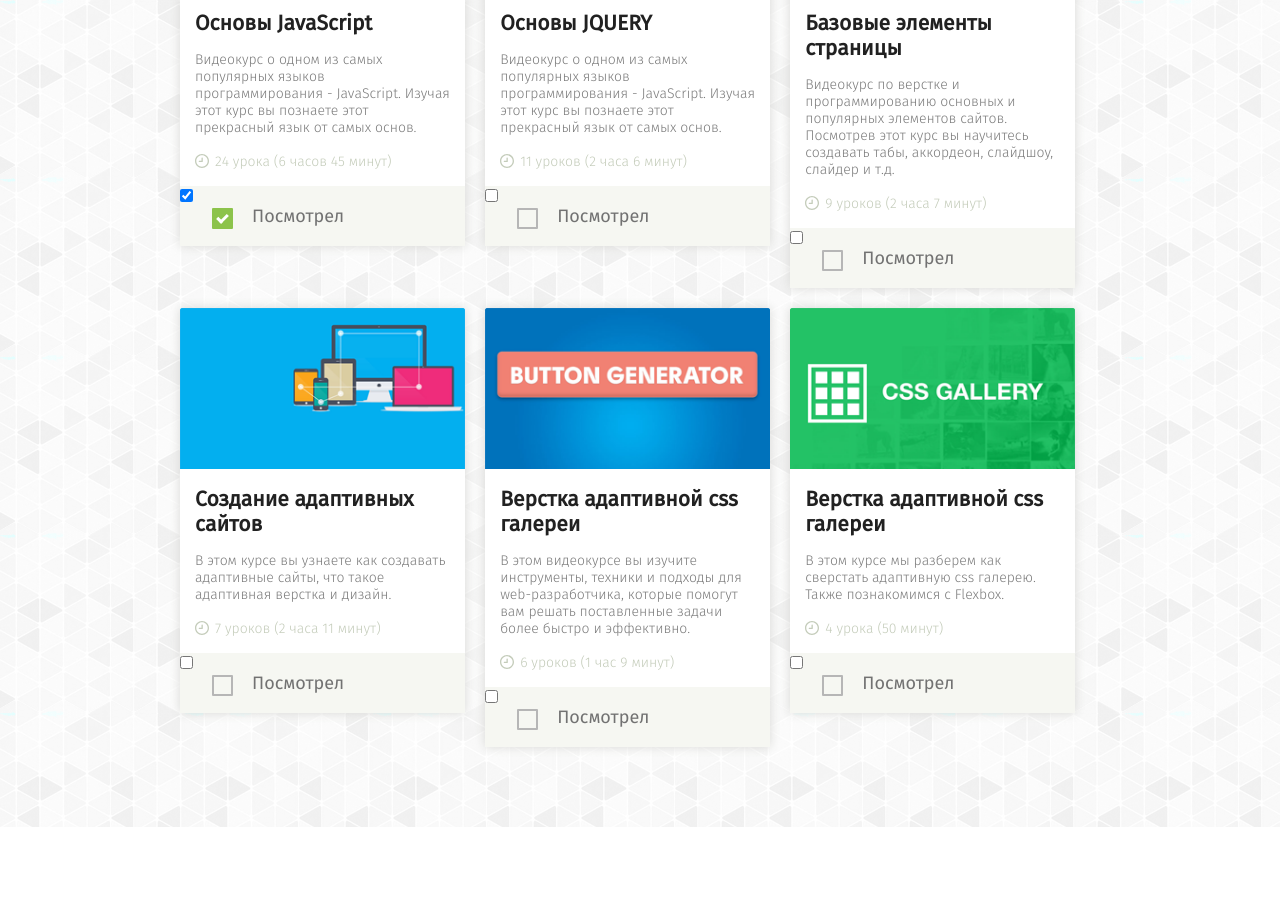
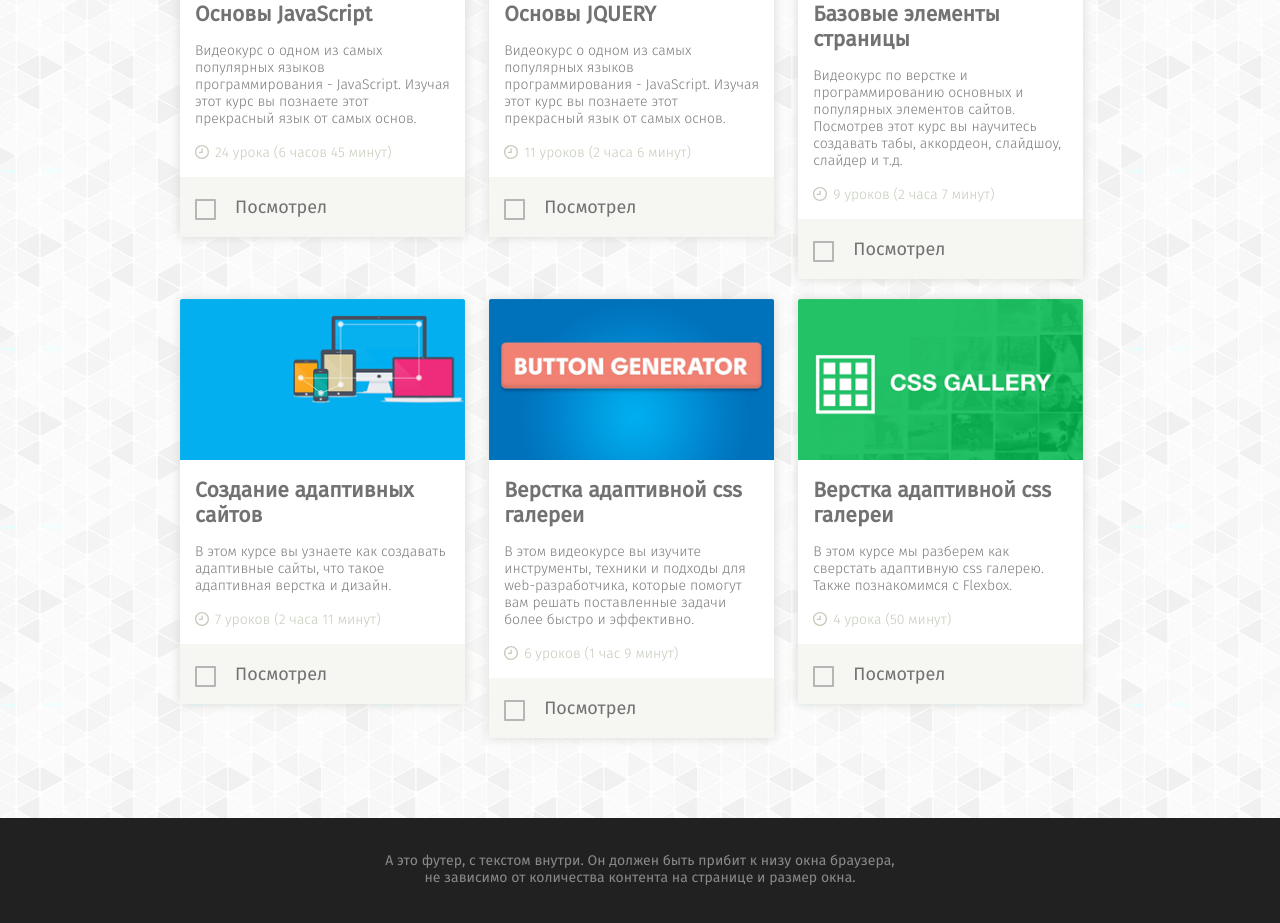
Before and after one commit to AlexeyMasnoy/-Loftschool, a website: page app/index.html in a window 1280 px wide. Shown: the part 904-1827 px from the top of the page. Before the commit the page ends 1731 px from the top, so only its background shows below. Drawn offline with nearby package versions, Linux system fonts and the light colour scheme.

Commit message:
Тестовое задание LoftSchool final

```diff
--- a/app/css/style.css
+++ b/app/css/style.css
@@ -13,6 +13,12 @@
 @font-face {
 	font-family: "FiraSans-Regular";
 	src: url(../fonts/FiraSans/FiraSans-Regular.ttf);
+
+}
+
+@font-face {
+	font-family: "symbols";
+	src: url(../fonts/FontAwesome/fontawesome-webfont.ttf);
 
 }
 
@@ -50,7 +56,8 @@ html,body {
 }
 
 .main_header {
-	width: 100%;
+	min-width: 1200px;
+	padding: 0px;
     height: 90px;
 	margin: auto;
 	color: #ffffff;
@@ -102,12 +109,13 @@ header p {
 }
 
 .social_logo {
-	fill: #fff;
-	height: 35px;
-	width: 45px;
+	fill: #ddedc9;
+	height: 30px;
+	width: 30px;
+	margin-left: 15px;
 }
 .social_logo:hover {
-	fill: #ddd;
+	fill: #fff;
 }
 
 h1,h3 {
@@ -128,9 +136,6 @@ h3 {
 	font-family: FiraSans-Light,Times New Roman, serif;
 }
 
-#block_student {
-
-}
 .student_self {
     overflow: hidden;
 }
@@ -149,13 +154,12 @@ h3 {
 
 .self_box {
 	overflow: hidden;
-	height: 200px;
 	padding: 0 20px;
 }
 
 .self_box h3, article.course_item h3 {
 	text-align: left;
-	color: #212121;
+	color: #727272;
 	font-size: 21px;
 	font-family: FiraSans-Regular,Times New Roman, serif;
 
@@ -176,9 +180,13 @@ h3 {
 }
 
 #block_courses {
-	overflow: hidden;
+	min-height: 100%;
 	background-image: url(../gplaypattern.png);
-	margin-bottom: 70px;
+	margin-bottom: -70px;
+}
+#block_courses:after {
+  content: "";
+  display: block;
 }
 
 .box {
@@ -193,17 +201,11 @@ h3 {
 	margin-bottom: 30px;
 }
 
-.course_items {
-	height: auto;
-	width: 940px;
-	overflow: hidden;
-}
-
 article.course_item {
 	position: relative;
 	width: 30.333%;
+	vertical-align: top;
 	display: inline-block;
-	float: left;
 	-webkit-box-shadow: 0 0 10px #d8d9d6;
 	   -moz-box-shadow: 0 0 10px #d8d9d6;
 	    -ms-box-shadow: 0 0 10px #d8d9d6;
@@ -211,7 +213,6 @@ article.course_item {
 	        box-shadow: 0 0 10px #d8d9d6;
 	background-color: #fff;
 	margin: 10px;
-	overflow: hidden;
 
 }
 
@@ -224,6 +225,7 @@ article.course_item {
 	background: #8cc34b;
 	opacity: .2;
 }
+
 .line {
 	position: absolute;
 	top: 160px;
@@ -232,6 +234,7 @@ article.course_item {
 	height: 4px;
 	background-color: #8cc34b;
 }
+
 .course_complete h1{
 	margin: auto;
 	padding: 300px 0;
@@ -239,13 +242,6 @@ article.course_item {
 	font-size: 42px;
 	font-family: FiraSans-Medium,Times New Roman, serif;
 }
-/*article.course_item h3:hover{
-	color: #8cc34b;
-	cursor: pointer;
-	padding: 15px 0px 0px 15px;
-	margin-top: -5px;
-	border-top: 4px solid #8cc34b;
-}*/
 
 article.course_item img{
 	position: relative;
@@ -254,10 +250,13 @@ article.course_item img{
 
 article.course_item h3 {
 	padding: 0px 15px;
+	color: #727272;
 }
+
 article.course_item p {
 	margin: 15px;
 }
+
 span.leson {
 	padding-left: 20px;
 	display: inline-block;
@@ -270,25 +269,17 @@ span.leson {
 
 }
 
-article.course_item h3 {
-	color: #212121;
-
-}
-
 .checkbox_place {
 	position: relative;
 	height: 60px;
 	background-color: #f6f7f2;
 }
 
-
-
 input[type="checkbox"] {
-
-	display: ;
+	display: none;
 }
 
-input[type="checkbox"] + lable{
+input[type="checkbox"] + label{
 	cursor: pointer;
 	position: relative;
 	top: 20px;
@@ -297,10 +288,9 @@ input[type="checkbox"] + lable{
 	padding-left: 40px;
 	font-size: 18px;
 	font-family: FiraSans-Regular,Times New Roman, serif;
-
 }
 
-input[type="checkbox"] + lable::before {
+input[type="checkbox"] + label:before {
 	  content: '';
 	  display: inline-block;
 	  vertical-align: middle;
@@ -313,45 +303,38 @@ input[type="checkbox"] + lable::before {
 	  border-radius: 1px;
 }
 
-
-input[type="checkbox"] + lable::after {
-  content: '';
+input[type="checkbox"] + label:after {
+	font-family: symbols;
+	  content: '\f00c';
 	  position: absolute;
-  width: 8px;
-  height: 4px;
-  border: 3px solid #fff;
-  border-top: none;
-  border-right: none;
-  transform: rotate(-45deg);
-  top: 6px;
-  left: 5px;
+	  color: #fff;
+	  top: 1px;
+	  left: 2px;
 	  opacity: 0;
 }
 
-input[type="checkbox"]:checked + lable::before {
+input[type="checkbox"]:checked + label:before {
 	  background: #8cc34b;
 	  border: 2px solid #8cc34b;
 
 }
 
-input[type="checkbox"]:checked + lable::after {
+input[type="checkbox"]:checked + label:after {
 	 opacity: 1;
 }
 
-footer {
+footer, #block_courses:after {
 	height: 70px;
 	background-color: #212121;
-	position: fixed;
 	width: 100%;
 	left: 0;
 	bottom: 0;
 }
 
 footer p {
-	margin: 15px 0px;
+	margin: 35px 0px;
 	text-align: center;
 	color: #898989;
 	font-size: 14px;
 	font-family: FiraSans-Regular,Times New Roman, serif;
-
 }
--- a/app/index.html
+++ b/app/index.html
@@ -1,4 +1,3 @@
-
 <!DOCTYPE html>
 <html lang="en">
 <head>
@@ -10,10 +9,10 @@
 
 	<link href="css/style.css" rel="stylesheet" type="text/css" />
 </head>
-<body>
+<body >
 
 	<div id="wrapper">
-			<header class="main_header">
+			<header class="main_header container">
 
 			    <div class="header_left">
 					<a href="#" class="header_image">
@@ -117,8 +116,8 @@
 							<p>Видеокурс о одном из самых популярных языков программирования - JavaScript. Изучая этот курс вы познаете этот прекрасный язык от самых основ.</p>
 							<span class="leson">24 урока (6 часов 45 минут)</span>
 							<div class="checkbox_place">
-								<input type="checkbox" id="checkbox1" checked>
-								<lable for="checkbox1">Посмотрел</lable>
+								<input type="checkbox" class="checkbox" id="checkbox1">
+								<label for="checkbox1">Посмотрел</label>
 							</div>
 						</article>
 						<article class="course_item">
@@ -127,7 +126,7 @@
 							<p>Видеокурс о одном из самых популярных языков программирования - JavaScript. Изучая этот курс вы познаете этот прекрасный язык от самых основ.</p><span class="leson">11 уроков (2 часа 6 минут)</span>
 							<div class="checkbox_place">
 								<input type="checkbox" class="checkbox" id="checkbox2"/>
-								<lable for="checkbox2">Посмотрел</lable>
+								<label for="checkbox2">Посмотрел</label>
 							</div>
 						</article>
 						<article class="course_item">
@@ -137,7 +136,7 @@
 							<span class="leson">9 уроков (2 часа 7 минут)</span>
 							<div class="checkbox_place">
 								<input type="checkbox" class="checkbox" id="checkbox3"/>
-								<lable for="checkbox3">Посмотрел</lable>
+								<label for="checkbox3">Посмотрел</label>
 							</div>
 						</article>
 						<article class="course_item">
@@ -147,7 +146,7 @@
 							<span class="leson">7 уроков (2 часа 11 минут)</span>
 							<div class="checkbox_place">
 								<input type="checkbox" class="checkbox" id="checkbox4"/>
-								<lable for="checkbox4">Посмотрел</lable>
+								<label for="checkbox4">Посмотрел</label>
 							</div>
 						</article>
 						<article class="course_item">
@@ -157,7 +156,7 @@
 							<span class="leson">6 уроков (1 час 9 минут)</span>
 							<div class="checkbox_place">
 								<input type="checkbox" class="checkbox" id="checkbox5"/>
-								<lable for="checkbox5">Посмотрел</lable>
+								<label for="checkbox5">Посмотрел</label>
 							</div>
 						</article>
 						<article class="course_item">
@@ -167,7 +166,7 @@
 							<span class="leson">4 урока (50 минут)</span>
 							<div class="checkbox_place">
 								<input type="checkbox" class="checkbox" id="checkbox6"/>
-								<lable for="checkbox6">Посмотрел</lable>
+								<label for="checkbox6">Посмотрел</label>
 							</div>
 						</article>
 					</div>
--- a/app/js/main.js
+++ b/app/js/main.js
@@ -1,9 +1,9 @@
+"use strict";
+
 $(document).ready(function() {
 
-
-	$("input[type='checkbox']").click(function() {
+	$(".checkbox").click(function() {
 		$(this).parents(".course_item")
-			.delay(1000)
 			   .append('<div class="shade"></div>')
 			   .css("box-shadow","0px 0px 0px #fff")
 			   .delay(1000)
@@ -14,28 +14,22 @@ if ($('.course_item').length > 0)	{
 					console.log($('.course_item').length)
 			 }
 		    else {
-
 				$('.course_items').append('<div class="course_complete"><h1>&#10003 Задание выполненно</h1></div>')
-
 				}
 
         	});
+		$(this).next().css('color', '#8cc34b');
+	    	});
 
-	$(this).next()
-	        .css('color', '#8cc34b');
+		$('article.course_item').hover(function(){
+			$(this).append('<div class="line"></div>')
+				   .children('h3')
+				   .css({"color": "#8cc34b",
+					     "cursor": "pointer"});
 
-
-
+				}, function() {
+					$(this).children('h3').css("color", "#727272");
+			   		$(this).find(".line:last").remove();
 
 	});
-
-	$('article.course_item h3').hover(function(){
-		$(this).append('<div class="line"></div>')
-				.css({"color": "#8cc34b",
-					  "cursor": "pointer"});
-	}, function() {
-		$(this).css("color", "#727272")
-			   .find(".line:last")
-			   .remove();
 });
-});
```
Lines whose indentation alone changed are shown as unchanged.
